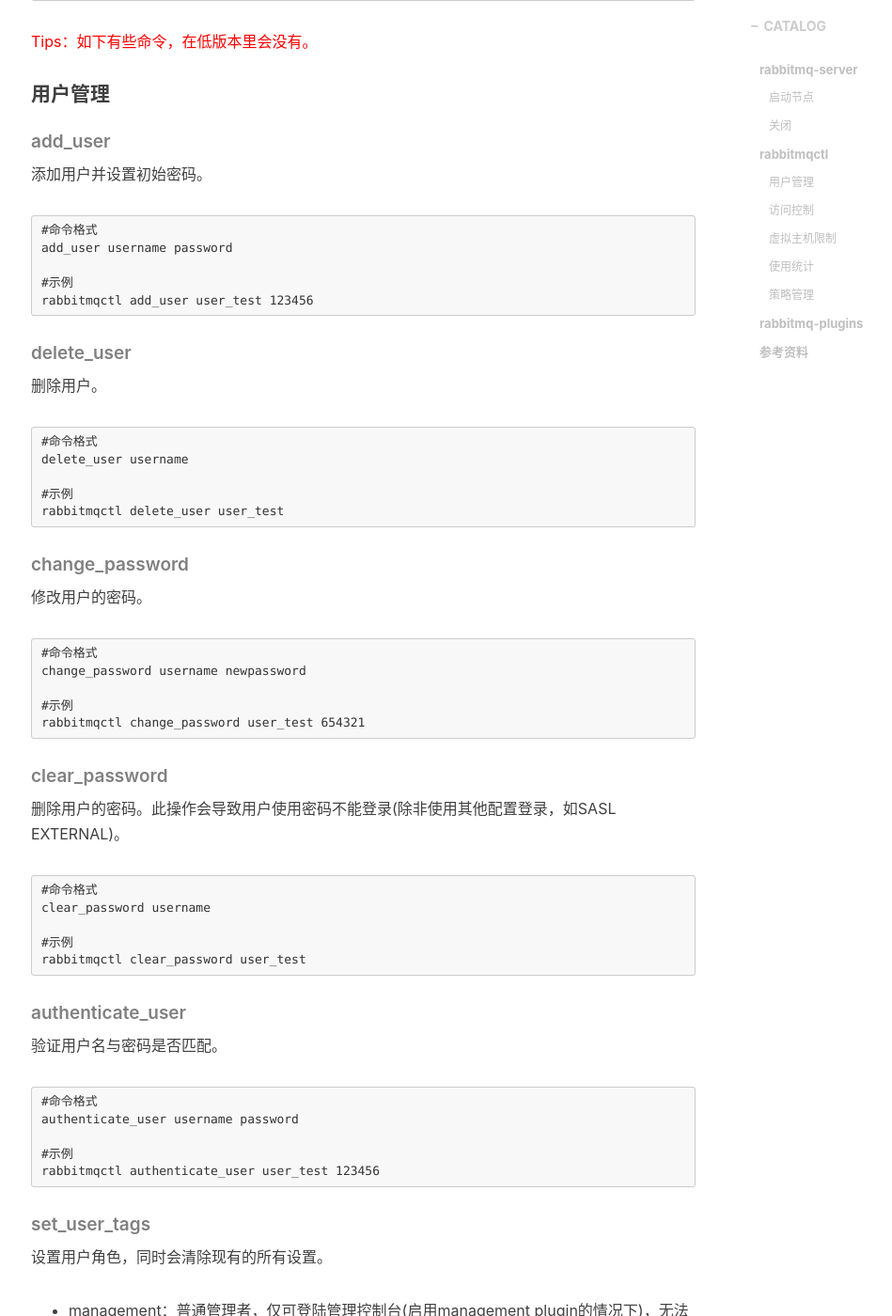
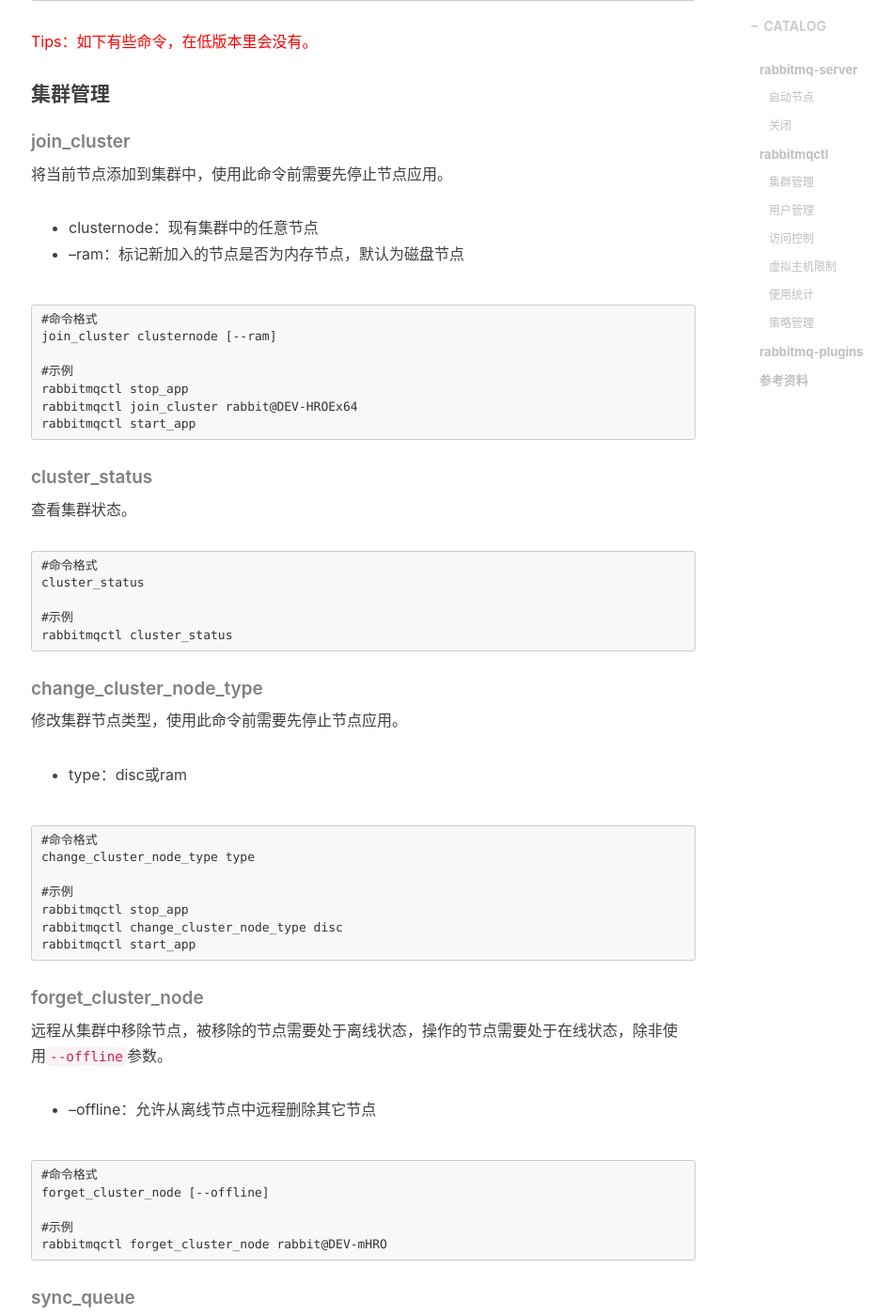
Before and after one commit to xuanxuan2016/xuanxuan2016.github.io, a Jekyll site: the page built from _posts/2018-05-08-3-rabbitmq-study-server-command.md, in a window 1280 px wide and 1400 px high, scrolled down 1853 px. Shown: the whole window at 94% size, without its empty margins (232-1181 px from the left). Built offline with Jekyll 4.4.1, drawn with Linux system fonts in a browser that asks for light colours; nearby versions of some CDN libraries; comment, search, counter and statistics services are not loaded; some of the changed text lies outside the part shown.

Commit message:
Update 2018-05-08-3-rabbitmq-study-server-command.md

````diff
--- a/_posts/2018-05-08-3-rabbitmq-study-server-command.md
+++ b/_posts/2018-05-08-3-rabbitmq-study-server-command.md
@@ -66,6 +66,121 @@ rabbitmqctl -n nodename commond
 <p style="color:red;">
 Tips：如下有些命令，在低版本里会没有。
 </p>
+
+#### 集群管理
+
+##### join_cluster
+
+<p>
+将当前节点添加到集群中，使用此命令前需要先停止节点应用。
+</p>
+
+- clusternode：现有集群中的任意节点
+- --ram：标记新加入的节点是否为内存节点，默认为磁盘节点
+
+```
+#命令格式
+join_cluster clusternode [--ram]
+
+#示例
+rabbitmqctl stop_app
+rabbitmqctl join_cluster rabbit@DEV-HROEx64
+rabbitmqctl start_app
+```
+
+##### cluster_status
+
+<p>
+查看集群状态。
+</p>
+
+```
+#命令格式
+cluster_status
+
+#示例
+rabbitmqctl cluster_status
+```
+
+##### change_cluster_node_type
+
+<p>
+修改集群节点类型，使用此命令前需要先停止节点应用。
+</p>
+
+- type：disc或ram
+
+```
+#命令格式
+change_cluster_node_type type
+
+#示例
+rabbitmqctl stop_app
+rabbitmqctl change_cluster_node_type disc
+rabbitmqctl start_app
+```
+
+##### forget_cluster_node
+
+<p>
+远程从集群中移除节点，被移除的节点需要处于离线状态，操作的节点需要处于在线状态，除非使用<code>--offline</code>参数。
+</p>
+
+- --offline：允许从离线节点中远程删除其它节点
+
+```
+#命令格式
+forget_cluster_node [--offline]
+
+#示例
+rabbitmqctl forget_cluster_node rabbit@DEV-mHRO
+```
+
+##### sync_queue
+
+<p>
+同步集群中状态为未同步的队列，此命令将导致队列阻塞，发布者与消费者将不能使用此队列。
+</p>
+
+<p>
+如果未同步的队列有正常消费者消费消息的话，队列最终会变为同步的。此命令主要用于不活动的队列。
+</p>
+
+```
+#命令格式
+sync_queue [-p vhost] queue
+
+#示例
+rabbitmqctl sync_queue jobseek_confirm_type1
+```
+
+##### cancel_sync_queue
+
+<p>
+停止队列的同步。
+</p>
+
+```
+#命令格式
+cancel_sync_queue [-p vhost] queue
+
+#示例
+rabbitmqctl cancel_sync_queue jobseek_confirm_type1
+```
+
+##### purge_queue
+
+<p>
+清空队列中的消息。
+</p>
+
+```
+#命令格式
+purge_queue [-p vhost] queue
+
+#示例
+rabbitmqctl purge_queue jobseek_confirm_type1
+```
 
 #### 用户管理
 
````
